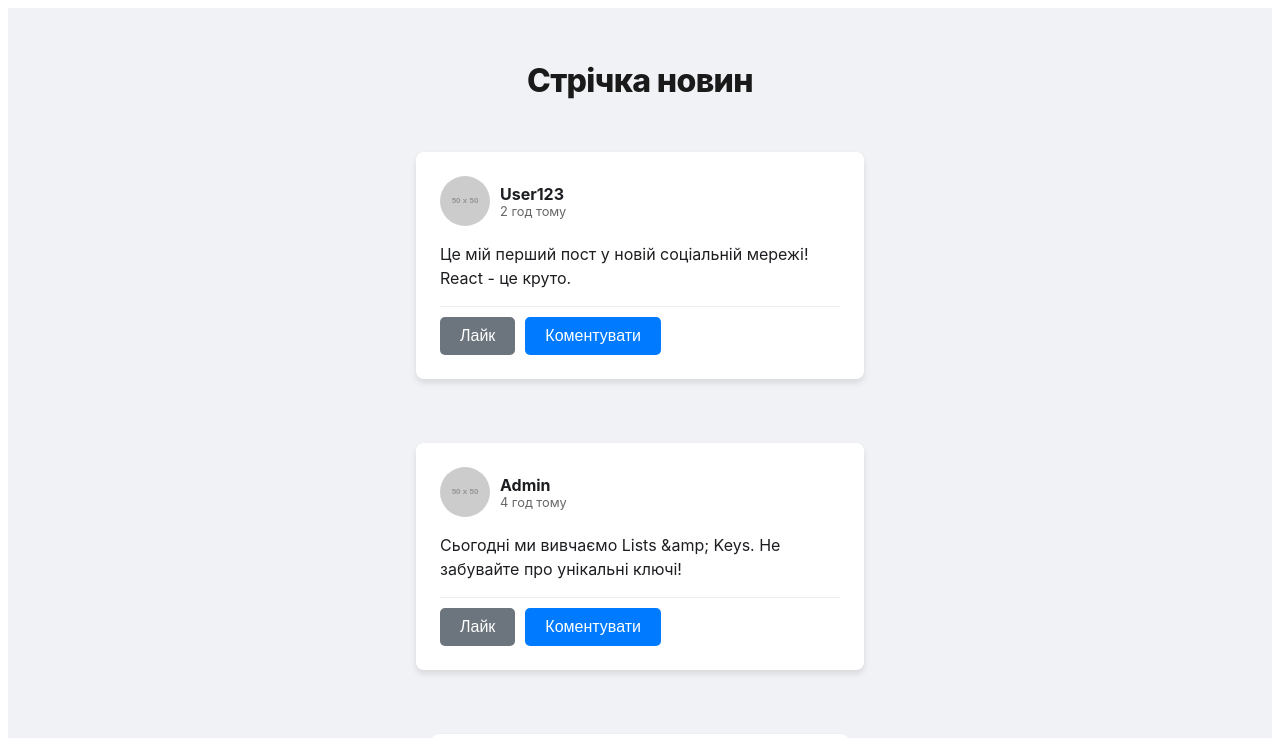
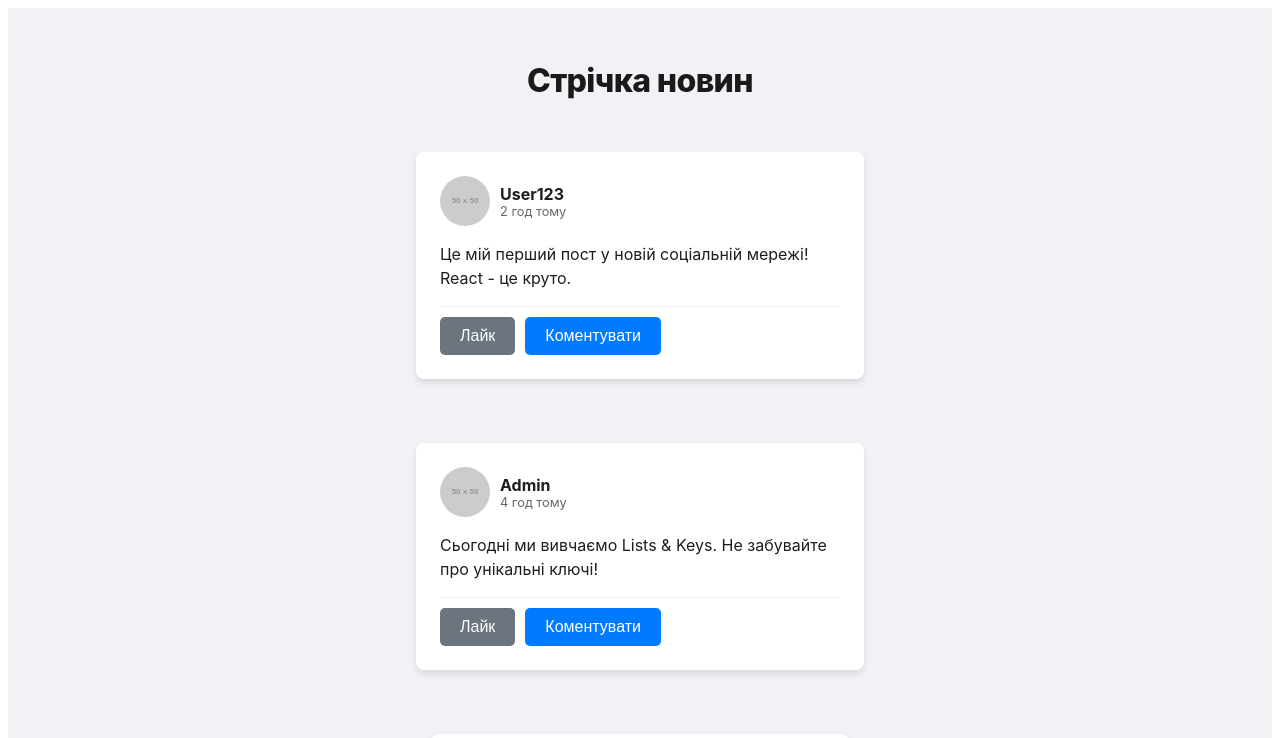
Before and after one commit to vkarchevskyi/eti-react-course, a React (Vite) app: page / in a window 1280 px wide. Shown: the top 738 px of the page. Built offline with nearby package versions, Linux system fonts and the light colour scheme.

Commit message:
fix: issue in data.ts
Signed-off-by: Volodymyr Karchevskyi <vkarchevskyi10@gmail.com>

```diff
--- a/src/data.ts
+++ b/src/data.ts
@@ -12,7 +12,7 @@ export const postsData = [
     author: 'Admin',
     avatar: 'https://placehold.co/50',
     content:
-      'Сьогодні ми вивчаємо Lists &amp; Keys. Не забувайте про унікальні ключі!',
+      'Сьогодні ми вивчаємо Lists & Keys. Не забувайте про унікальні ключі!',
     date: '4 год тому',
     likes: 12,
   },
```
